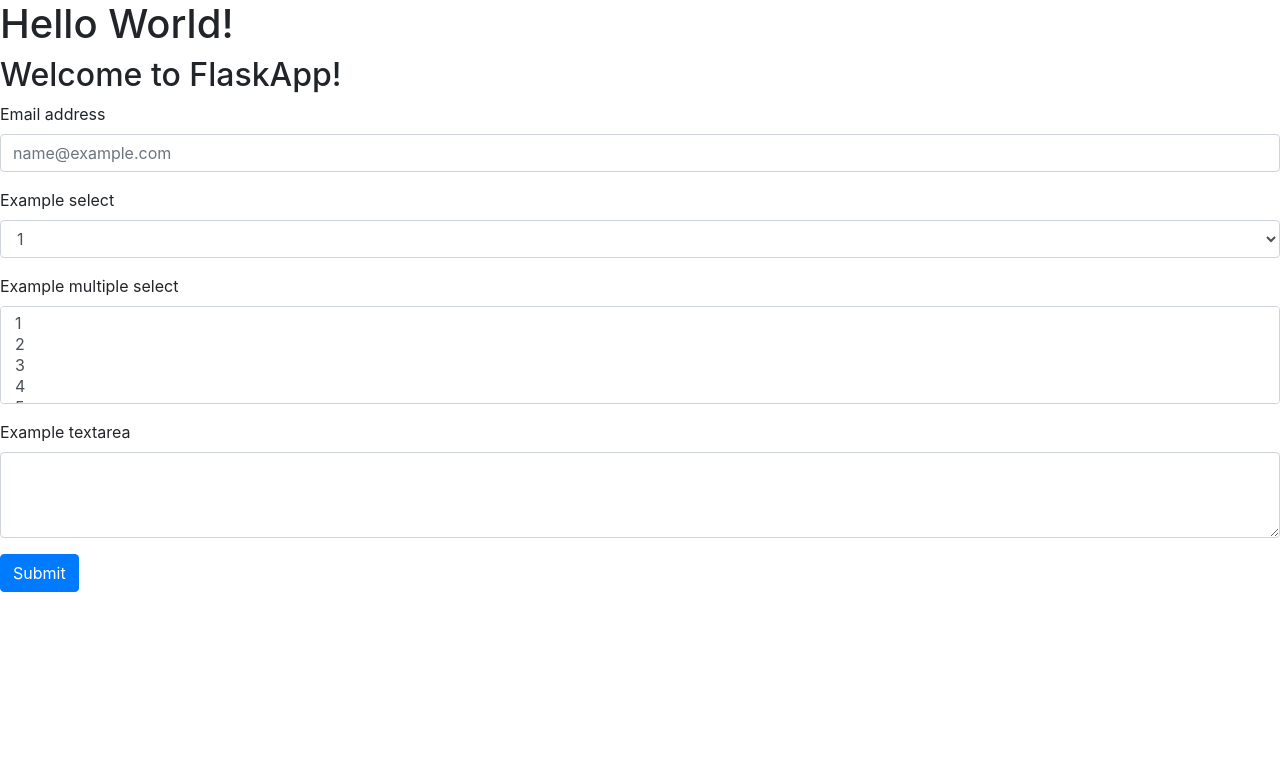
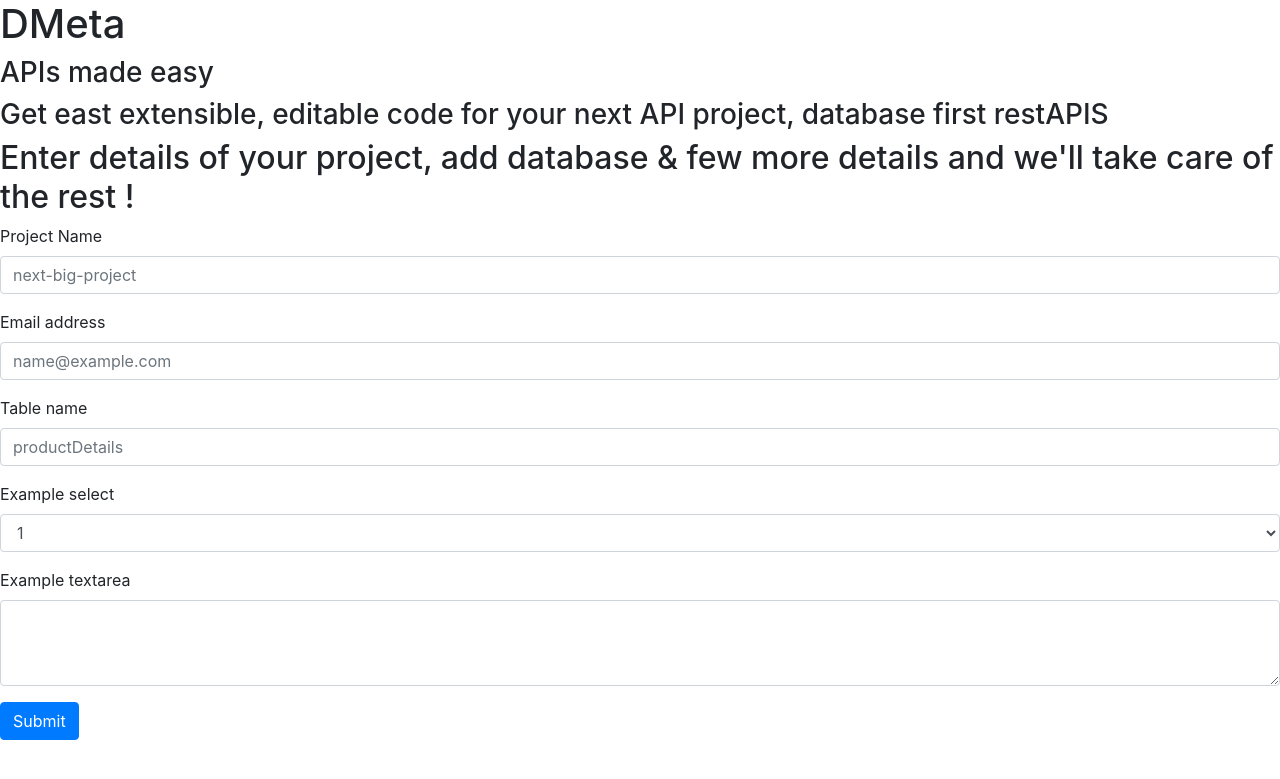
Before and after one commit to jaykhatri0875/API-Automation, a Flask app: page / in a window 1280 px wide. Shown: the top 779 px of the page. Run offline with Flask 2, Linux system fonts and the light colour scheme.

Commit message:
added template

```diff
--- a/templates/index.html
+++ b/templates/index.html
@@ -9,27 +9,27 @@
     <title>FlaskApp</title>
 </head>
 <body>
-    <h1>Hello World!</h1>
-    <h2>Welcome to FlaskApp!</h2>
+    <h1>DMeta</h1>
+    <h3>APIs made easy</h3>
+    <h3>Get east extensible, editable code for your next API project, database first restAPIS</h3>
+    <h2>Enter details of your project, add database & few more details and we'll take care of the rest !</h2>
 
 <form>
+  <div class="form-group">
+    <label for="exampleFormControlInput1">Project Name</label>
+    <input type="text" class="form-control" id="exampleFormControlInput1" placeholder="next-big-project">
+  </div>
     <div class="form-group">
       <label for="exampleFormControlInput1">Email address</label>
       <input type="email" class="form-control" id="exampleFormControlInput1" placeholder="name@example.com">
     </div>
     <div class="form-group">
+      <label for="exampleFormControlInput1">Table name</label>
+      <input type="text" class="form-control" id="exampleFormControlInput1" placeholder="productDetails">
+    </div>
+    <div class="form-group">
       <label for="exampleFormControlSelect1">Example select</label>
       <select class="form-control" id="exampleFormControlSelect1">
-        <option>1</option>
-        <option>2</option>
-        <option>3</option>
-        <option>4</option>
-        <option>5</option>
-      </select>
-    </div>
-    <div class="form-group">
-      <label for="exampleFormControlSelect2">Example multiple select</label>
-      <select multiple class="form-control" id="exampleFormControlSelect2">
         <option>1</option>
         <option>2</option>
         <option>3</option>
```
